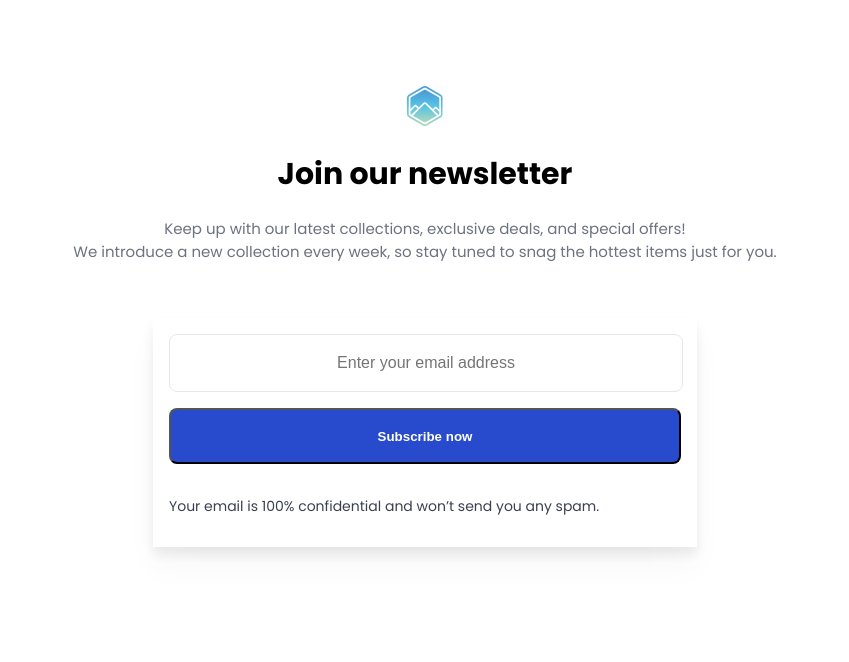
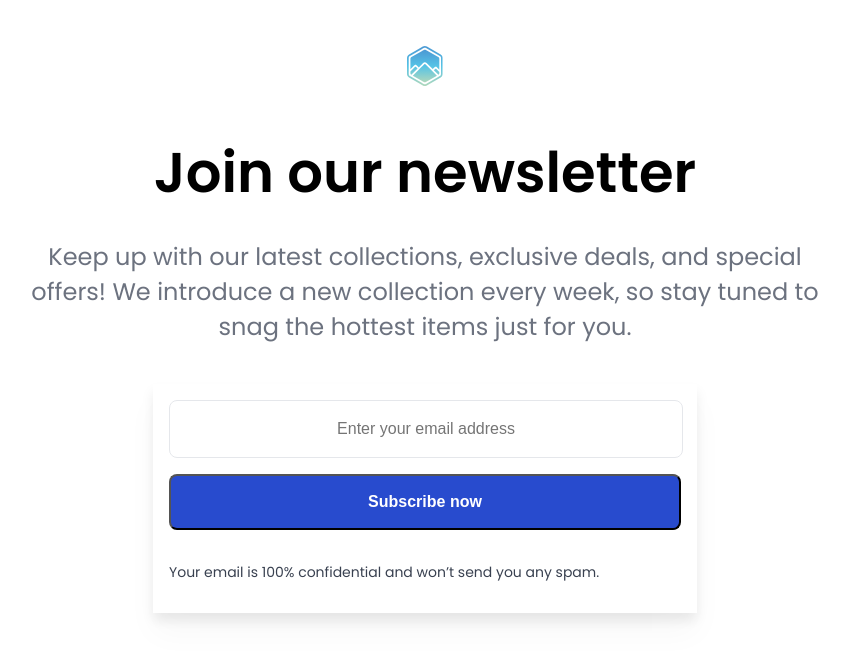
Before and after one commit to Niladri-Aich/dev-challenges-join-newsletter, a plain HTML site: page index.html in a window 1280 px wide. Shown: the whole page, without its empty margins (215-1064 px from the left). Drawn offline with Linux system fonts and the light colour scheme; a web font is replaced by a local one.

Commit message:
"add css for bigger screen"

```diff
--- a/index.html
+++ b/index.html
@@ -16,7 +16,7 @@
         <h1 class="heading">Join our newsletter</h1>
         <p>
           Keep up with our latest collections, exclusive deals, and special
-          offers! <br> We introduce a new collection every week, so stay tuned to
+          offers!  We introduce a new collection every week, so stay tuned to
           snag the hottest items just for you.
         </p>
       </div>
--- a/style.css
+++ b/style.css
@@ -99,3 +99,25 @@ button:hover{
 
 
 }
+/* Changing Typography for biggerscreen */
+@media(min-width:1025px){
+    .hero{
+        width:80vw;
+        margin-top: -5vh;
+    }
+    .section-message{
+        margin-bottom: 2vh;
+         width:65vw;
+    }
+    .section-message>h1{
+        font-size: 3.5rem;
+        font-weight: 600;
+        margin-bottom: 2vh;
+    }
+    .section-message>p{
+        font-size:1.5rem
+    }
+    button{
+        font-size: 1rem;
+    }
+}
```
